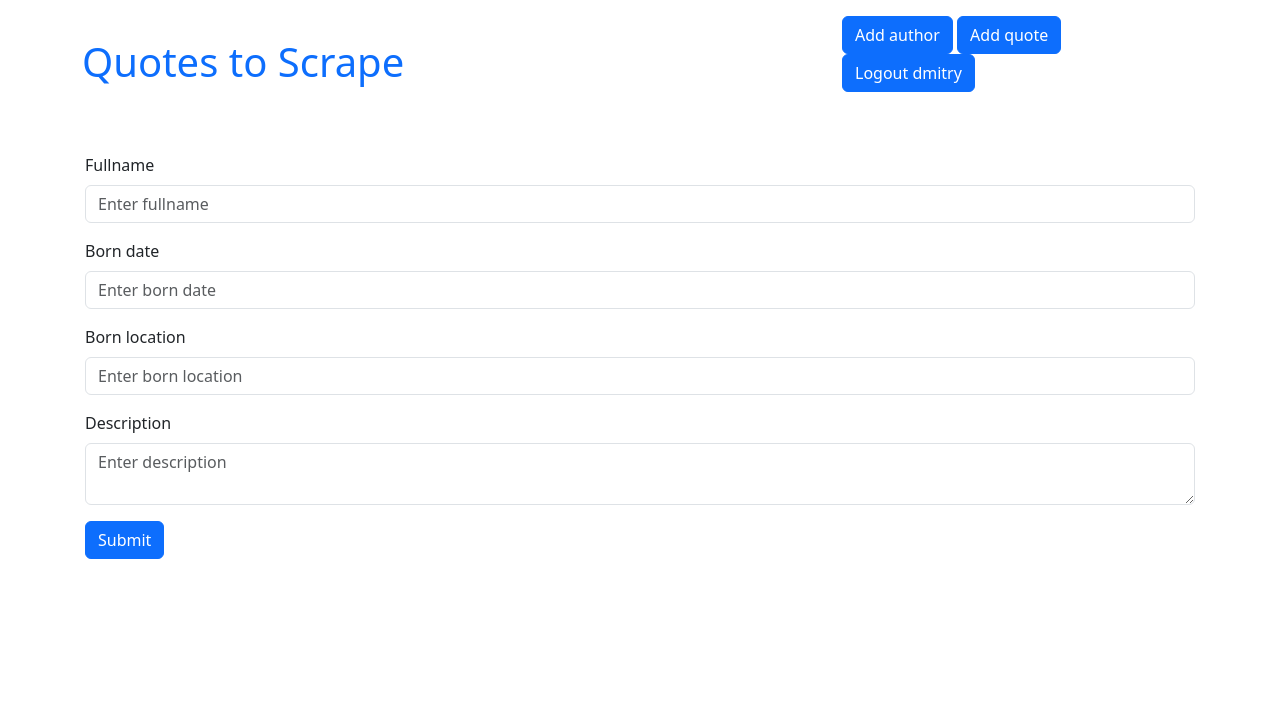
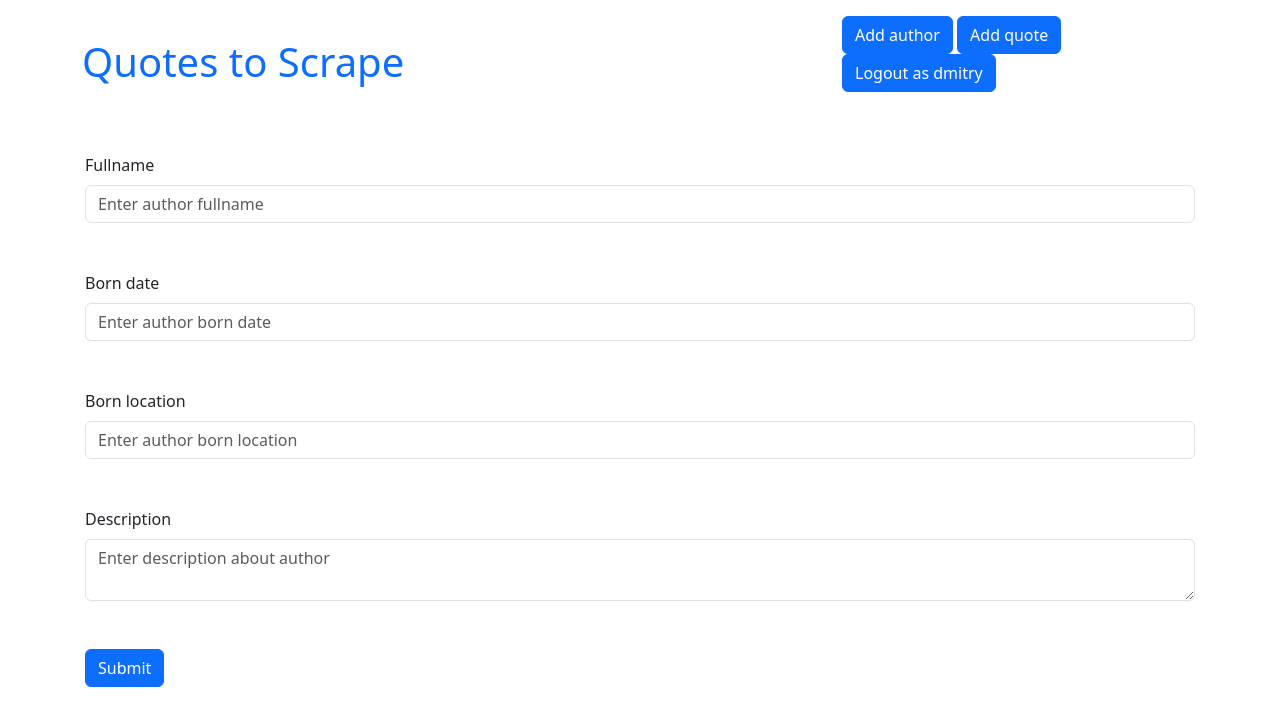
Before and after one commit to Dmytro-Ostrenko/PY_Web_10_Django, a Django app: page /add_author/ in a window 1280 px wide. Shown: the top 726 px of the page. Run offline with Django 5.2, Linux system fonts and the light colour scheme; a user stored in the database is signed in.

Commit message:
Add files via upload

```diff
--- a/hw_project/quotes/templates/quotes/add_author.html
+++ b/hw_project/quotes/templates/quotes/add_author.html
@@ -4,21 +4,21 @@
 
 <form method="POST" action="{% url 'quotes:add_author' %}">
     {% csrf_token %}
-    <div class="mb-3">
+    <div class="mb-5">
         <label class="form-label" for="fullname">Fullname</label>
-        <input class="form-control" id="fullname" name="fullname" placeholder="Enter fullname" type="text">
+        <input class="form-control" id="fullname" name="fullname" placeholder="Enter author fullname" type="text">
     </div>
-    <div class="mb-3">
+    <div class="mb-5">
         <label class="form-label" for="born_date">Born date</label>
-        <input class="form-control" id="born_date" name="born_date" placeholder="Enter born date" type="text">
+        <input class="form-control" id="born_date" name="born_date" placeholder="Enter author born date" type="text">
     </div>
-    <div class="mb-3">
+    <div class="mb-5">
         <label class="form-label" for="born_location">Born location</label>
-        <input class="form-control" id="born_location" name="born_location" placeholder="Enter born location" type="text">
+        <input class="form-control" id="born_location" name="born_location" placeholder="Enter author born location" type="text">
     </div>
-    <div class="mb-3">
+    <div class="mb-5">
         <label class="form-label" for="description">Description</label>
-        <textarea class="form-control" id="description" name="description" placeholder="Enter description"></textarea>
+        <textarea class="form-control" id="description" name="description" placeholder="Enter description about author"></textarea>
     </div>
     <button type="submit" class="btn btn-primary">Submit</button>
 </form>
--- a/hw_project/quotes/templates/quotes/base.html
+++ b/hw_project/quotes/templates/quotes/base.html
@@ -23,7 +23,7 @@
                     {% if user.is_authenticated %}
                     <a class="btn btn-primary" href="{% url 'quotes:add_author' %}">Add author</a>
                     <a class="btn btn-primary" href="{% url 'quotes:add_quote' %}">Add quote</a>
-                    <a class="btn btn-primary" href="{% url 'users:logout' %}">Logout {{user.username}}</a>
+                    <a class="btn btn-primary" href="{% url 'users:logout' %}">Logout as {{user.username}}</a>
 
                     {% else %}
 
--- a/hw_project/quotes/templates/quotes/index.html
+++ b/hw_project/quotes/templates/quotes/index.html
@@ -33,7 +33,7 @@
             <li class="previous">
                 <a class= "{% if not quotes.has_previous %} disabled {% endif %}"
                     href="{% if quotes.has_previous %} {% url 'quotes:root_paginate' quotes.previous_page_number %}{% else %}#{% endif %}">
-                    <span aria-hidden="true">←</span> Previous</a>
+                    <span aria-hidden="true">←</span>Previous</a>
             </li>
 
 
```
Also changed, not shown: hw_project/quotes/templates/quotes/add_quote.html (+4 -4 lines), hw_project/quotes/templates/quotes/about.html (line endings or trailing spaces), hw_project/quotes/templates/quotes/tag.html (line endings or trailing spaces).
